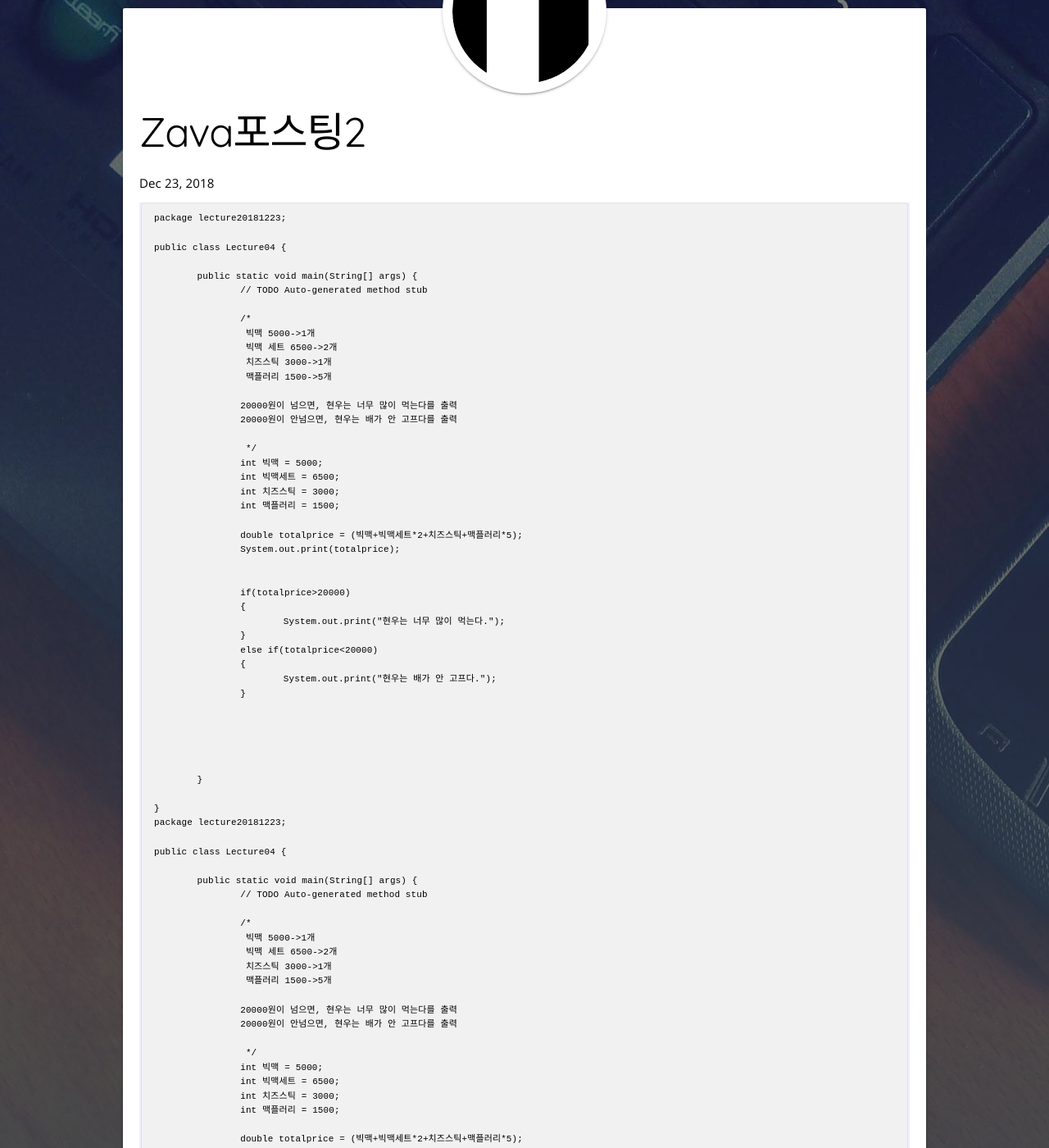
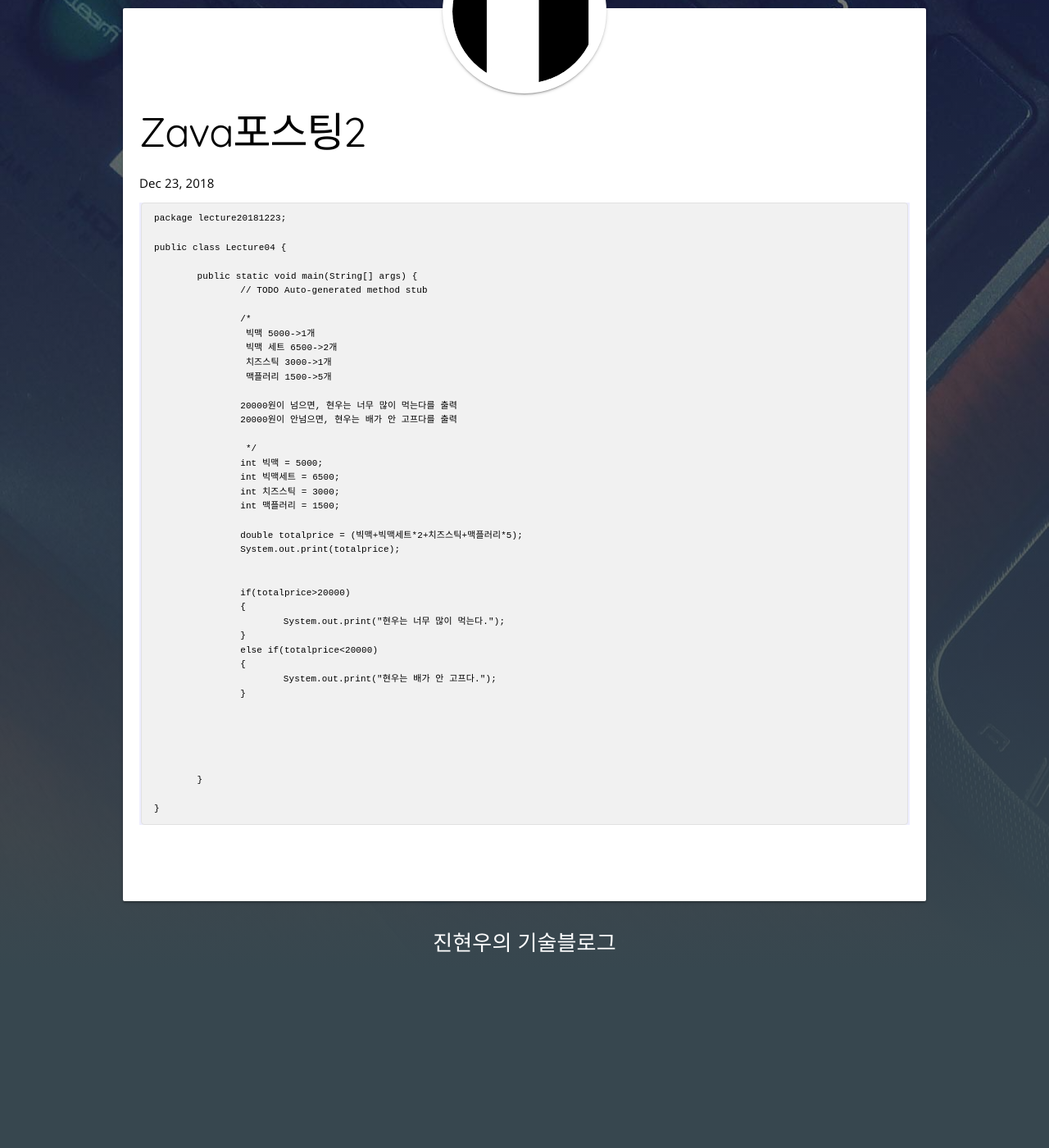
Before and after one commit to jhw0922/jhw0922.github.io, a Jekyll site: the page built from _posts/2018-12-23-zava포스팅2.markdown, in a window 1280 px wide and 1400 px high, scrolled down 268 px. Shown: the whole window at 82% size. Built offline with Jekyll 4.4.1, drawn with Linux system fonts in a browser that asks for light colours; our own code applies the rules of GitHub Pages for plain Markdown files; after the commit the page ends 1451 px from its top, so only the background shows below that; some of the changed text lies outside the part shown.

Commit message:
zava포스팅2

```diff
--- a/_posts/2018-12-23-zava포스팅2.markdown
+++ b/_posts/2018-12-23-zava포스팅2.markdown
@@ -41,46 +41,4 @@ public class Lecture04 {
 	}
 
 }
-package lecture20181223;
-
-public class Lecture04 {
-
-	public static void main(String[] args) {
-		// TODO Auto-generated method stub
-
-		/*
-		 빅맥 5000->1개
-		 빅맥 세트 6500->2개
-		 치즈스틱 3000->1개
-		 맥플러리 1500->5개
-
-		20000원이 넘으면, 현우는 너무 많이 먹는다를 출력
-		20000원이 안넘으면, 현우는 배가 안 고프다를 출력
-
-		 */
-		int 빅맥 = 5000;
-		int 빅맥세트 = 6500;
-		int 치즈스틱 = 3000;
-		int 맥플러리 = 1500;
-
-		double totalprice = (빅맥+빅맥세트*2+치즈스틱+맥플러리*5);
-		System.out.print(totalprice);
-
-
-		if(totalprice>20000)
-		{
-			System.out.print("현우는 너무 많이 먹는다.");
-		}
-		else if(totalprice<20000)
-		{
-			System.out.print("현우는 배가 안 고프다.");
-		}
-
-
-
-
-
-	}
-
-}
 ~~~
```
